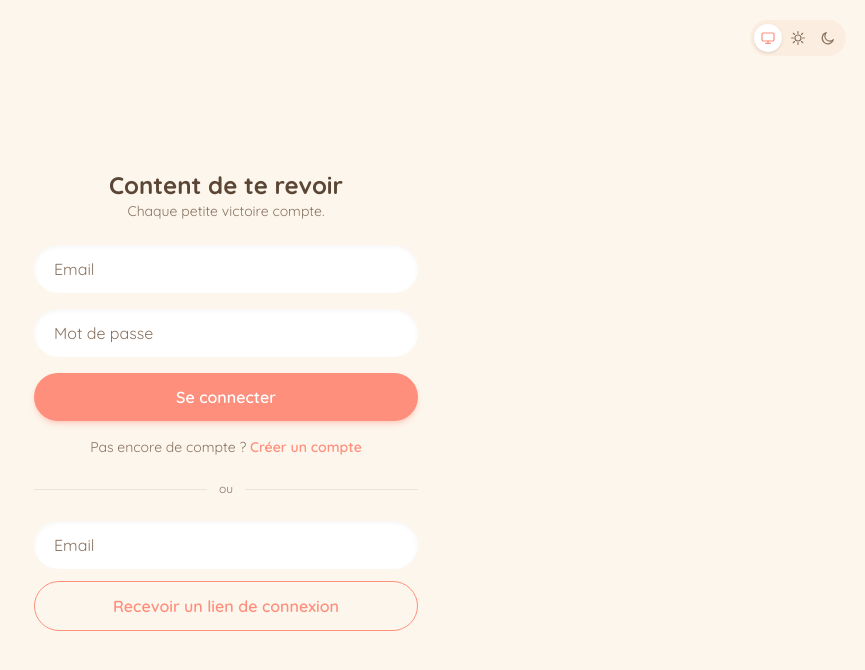
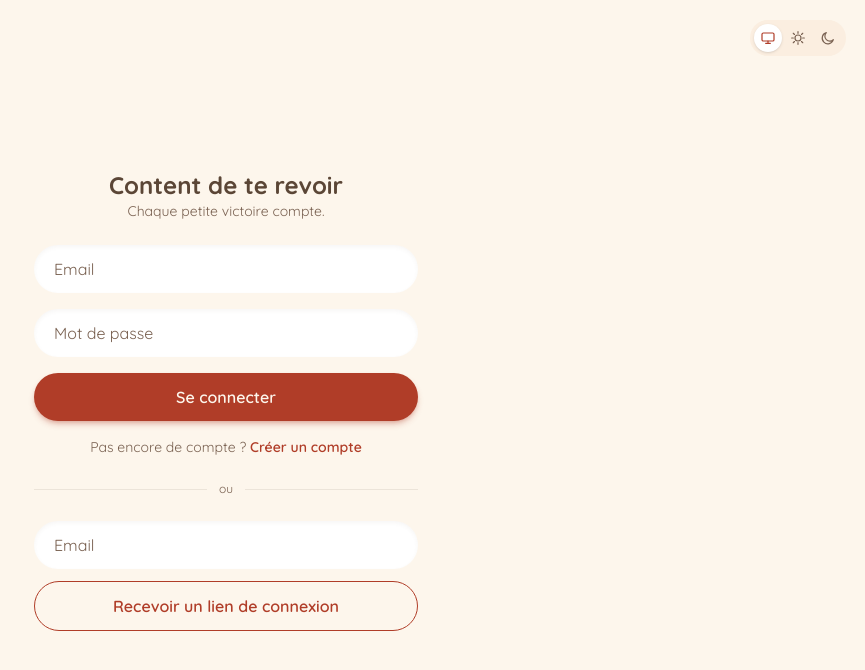
Before and after one commit to TiteRin/the-achievement-app, a Next.js app: page /login in a window 1280 px wide. Shown: the top 670 px of the page, without its empty margins (414-1279 px from the left). Built offline with nearby package versions, Linux system fonts and the light colour scheme; no server answers.

Commit message:
fix(a11y): fix color contrast and screen-reader gaps

```diff
--- a/src/app/globals.css
+++ b/src/app/globals.css
@@ -5,12 +5,21 @@
   --cozy-cream: #fdf6ec;
   --cozy-cream-soft: #fbeee0;
   --cozy-surface: #ffffff;
-  --cozy-coral: #ff8f7d;
+  /* Darker than the original pastel coral/sage/brown-soft on purpose: at
+     the original values, coral/sage text-on-soft-background pairs and the
+     white-on-coral solid buttons all failed WCAG AA contrast (as low as
+     1.78:1, need 4.5:1 for normal text) — measured, not eyeballed. These
+     shades keep the same hue family while clearing 4.5:1+ everywhere
+     they're used as text/foreground (see the review in CLAUDE.md). The
+     "-soft" pale variants are backgrounds only, never text, so they're
+     unchanged.
+  */
+  --cozy-coral: #b03d28;
   --cozy-coral-soft: #ffe0d6;
-  --cozy-sage: #8fb996;
+  --cozy-sage: #3f6548;
   --cozy-sage-soft: #e3f0e3;
   --cozy-brown: #5b4636;
-  --cozy-brown-soft: #8a7362;
+  --cozy-brown-soft: #7a6252;
 }
 
 /* Explicit choice (theme toggle) takes priority over the OS preference below. */
--- a/src/components/celebration-animation.tsx
+++ b/src/components/celebration-animation.tsx
@@ -14,7 +14,10 @@ export function CelebrationAnimation({ burstId }: { burstId: number | null }) {
   const particles = Array.from({ length: 6 }, (_, i) => i);
 
   return (
-    <div className="pointer-events-none absolute inset-0 flex items-center justify-center">
+    <div
+      aria-hidden="true"
+      className="pointer-events-none absolute inset-0 flex items-center justify-center"
+    >
       <AnimatePresence>
         {burstId !== null && (
           <motion.div key={burstId} className="relative h-0 w-0">
--- a/src/components/feedback-message.tsx
+++ b/src/components/feedback-message.tsx
@@ -19,7 +19,10 @@ export function FeedbackMessage({
   }, [toast, onDismiss]);
 
   return (
-    <div className="pointer-events-none flex h-14 items-center justify-center">
+    <div
+      role="status"
+      className="pointer-events-none flex h-14 items-center justify-center"
+    >
       <AnimatePresence>
         {toast && (
           <motion.p
--- a/src/components/login-form.tsx
+++ b/src/components/login-form.tsx
@@ -27,7 +27,7 @@ export function LoginForm() {
       <button
         type="submit"
         disabled={pending}
-        className="rounded-full bg-cozy-coral px-6 py-3 font-semibold text-white shadow-md shadow-cozy-coral/30 disabled:opacity-60"
+        className="rounded-full bg-cozy-coral px-6 py-3 font-semibold text-cozy-cream shadow-md shadow-cozy-coral/30 disabled:opacity-60"
       >
         {pending ? "Connexion..." : "Se connecter"}
       </button>
--- a/src/components/signup-form.tsx
+++ b/src/components/signup-form.tsx
@@ -30,7 +30,7 @@ export function SignupForm() {
       <button
         type="submit"
         disabled={pending}
-        className="rounded-full bg-cozy-coral px-6 py-3 font-semibold text-white shadow-md shadow-cozy-coral/30 disabled:opacity-60"
+        className="rounded-full bg-cozy-coral px-6 py-3 font-semibold text-cozy-cream shadow-md shadow-cozy-coral/30 disabled:opacity-60"
       >
         {pending ? "Création..." : "Créer mon compte"}
       </button>
--- a/src/components/task-input.tsx
+++ b/src/components/task-input.tsx
@@ -31,7 +31,7 @@ export function TaskInput({
       <motion.button
         type="submit"
         whileTap={{ scale: 0.92 }}
-        className="whitespace-nowrap rounded-full bg-cozy-coral px-5 py-3 font-semibold text-white shadow-md shadow-cozy-coral/30"
+        className="whitespace-nowrap rounded-full bg-cozy-coral px-5 py-3 font-semibold text-cozy-cream shadow-md shadow-cozy-coral/30"
       >
         C&apos;est fait !
       </motion.button>
--- a/src/components/theme-toggle.tsx
+++ b/src/components/theme-toggle.tsx
@@ -53,7 +53,7 @@ export function ThemeToggle({ initial }: { initial: ThemePreference }) {
 
   return (
     <div
-      role="radiogroup"
+      role="group"
       aria-label="Thème"
       className="inline-flex items-center gap-0.5 rounded-full bg-cozy-cream-soft p-1"
     >
@@ -63,8 +63,7 @@ export function ThemeToggle({ initial }: { initial: ThemePreference }) {
           <button
             key={option.value}
             type="button"
-            role="radio"
-            aria-checked={active}
+            aria-pressed={active}
             aria-label={option.label}
             title={option.label}
             onClick={() => select(option.value)}
```
Also changed, not shown: 2 other files (tests, documents, lock files or other folders).
